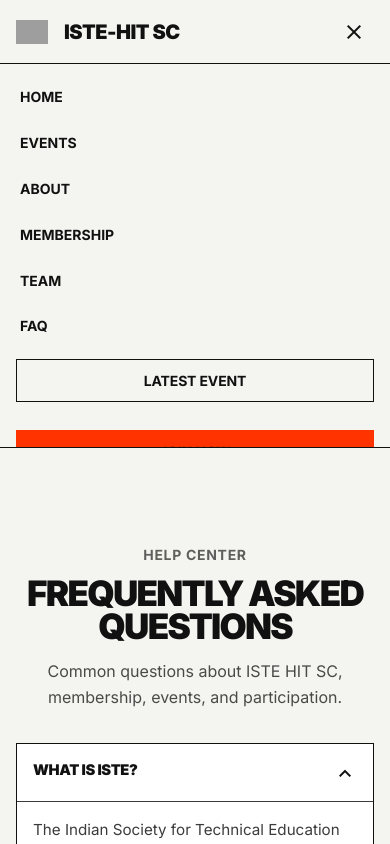
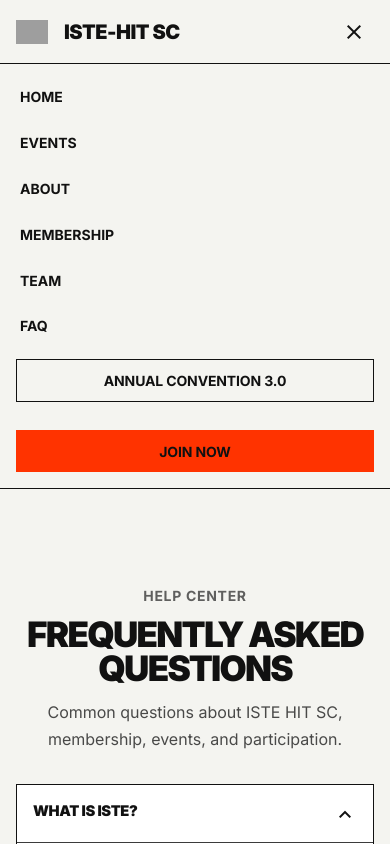
Before and after one commit to istehit/istehit-website, a Next.js app: page /faq in a window 390 px wide. Both pictures are taken after a click on the button "menu". Shown: the top 844 px of the page. Built offline with nearby package versions, Linux system fonts and the light colour scheme; no server answers; grey boxes are pictures that could not be loaded.

Commit message:
eat: update mobile navigation button text and adjust max-height for better visibility

```diff
--- a/src/app/swiss.css
+++ b/src/app/swiss.css
@@ -242,7 +242,7 @@
         }
 
         .nav-mobile.is-open {
-            max-height: 24rem;
+            max-height: 27rem;
             opacity: 1;
             transform: translateY(0);
             pointer-events: auto;
--- a/src/components/SwissNavbar.tsx
+++ b/src/components/SwissNavbar.tsx
@@ -50,7 +50,7 @@
               <Link href="/membership" onClick={closeMenu}>Membership</Link>
               <Link href="/team" onClick={closeMenu}>Team</Link>
               <Link href="/faq" onClick={closeMenu}>FAQ</Link>
-              <a href="https://ac.istehitsc.com/" target="_blank" rel="noopener noreferrer" className="btn btn-outline nav-mobile-cta" style={{ marginBottom: '1rem' }} onClick={closeMenu}>Latest Event</a>
+              <a href="https://ac.istehitsc.com/" target="_blank" rel="noopener noreferrer" className="btn btn-outline nav-mobile-cta" style={{ marginBottom: '1rem' }} onClick={closeMenu}>Annual Convention 3.0</a>
               <Link href="/membership" className="btn btn-primary nav-mobile-cta" onClick={closeMenu}>Join Now</Link>
           </div>
       </div>
```
